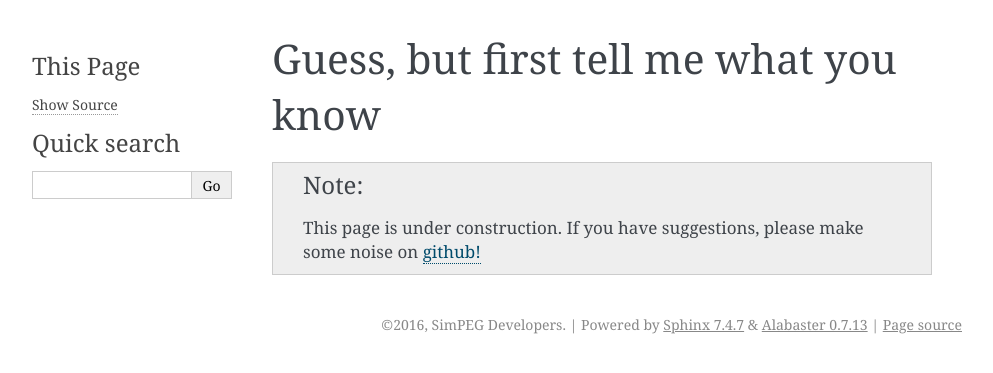
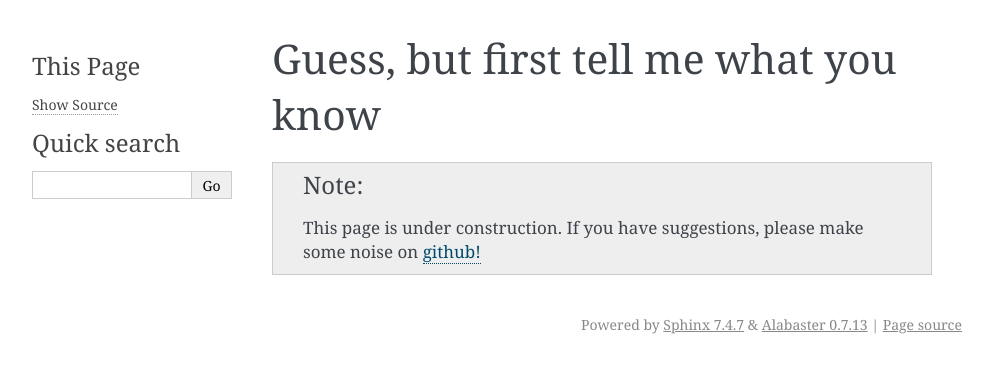
Before and after one commit to geoscixyz/computation, a Sphinx documentation site: the page built from docs/content/guessbutfirst.rst, in a window 1280 px wide. Shown: the top 373 px of the page, without its empty margins (148-1141 px from the left). Built offline with Sphinx 7.4.7, drawn with Linux system fonts in a browser that asks for light colours; part of the change alters nothing that is shown.

```diff
--- /dev/null
+++ b/docs/_templates/footer.html
@@ -0,0 +1,24 @@
+{% extends "!footer.html" %}
+
+{% block extrafooter %}
+<div role="contentinfo">
+    <a rel="license" href="http://creativecommons.org/licenses/by/4.0/" width="60px"; style="float:right;height:3em;line-height:3em;padding:10px 0 0 1em;">
+        <img alt="Creative Commons License" style="border-width:0" src="https://i.creativecommons.org/l/by/4.0/88x31.png" />
+    </a>
+    2013-2016,
+    <a href="http://simpeg.xyz">SimPEG Developers.</a><br />
+    Except where noted, this work is licensed under a <br />
+    <a rel="license" href="http://creativecommons.org/licenses/by/4.0/">
+        Creative Commons Attribution 4.0 International License
+    </a>
+</div>
+<br>
+<div>
+Built with
+    <a href="http://sphinx-doc.org/">Sphinx</a>
+    using a
+    <a href="https://github.com/snide/sphinx_rtd_theme">theme</a>
+    provided by
+    <a href="https://readthedocs.org">Read the Docs</a>.
+ </div>
+{% endblock %}
--- /dev/null
+++ b/docs/_templates/layout.html
@@ -0,0 +1,23 @@
+{# Import the theme's layout. #}
+{% extends "!layout.html" %}
+
+
+{% block extrahead %}
+{{ super() }}
+
+<meta name="description" content="tutorials for simulation and parameter estimation in geophysics">
+<meta name="author" content="SimPEG Developers">
+<meta name="keywords" content="geophysics, inversion, simulation, finite volume">
+
+<script>
+  (function(i,s,o,g,r,a,m){i['GoogleAnalyticsObject']=r;i[r]=i[r]||function(){
+  (i[r].q=i[r].q||[]).push(arguments)},i[r].l=1*new Date();a=s.createElement(o),
+  m=s.getElementsByTagName(o)[0];a.async=1;a.src=g;m.parentNode.insertBefore(a,m)
+  })(window,document,'script','https://www.google-analytics.com/analytics.js','ga');
+
+  ga('create', 'UA-85539177-1', 'auto');
+  ga('send', 'pageview');
+
+</script>
+
+{% endblock %}
--- a/docs/conf.py
+++ b/docs/conf.py
@@ -203,7 +203,7 @@ except Exception, e:
 #html_show_sphinx = True
 
 # If true, "(C) Copyright ..." is shown in the HTML footer. Default is True.
-#html_show_copyright = True
+html_show_copyright = False
 
 # If true, an OpenSearch description file will be output, and all pages will
 # contain a <link> tag referring to it.  The value of this option must be the
```
